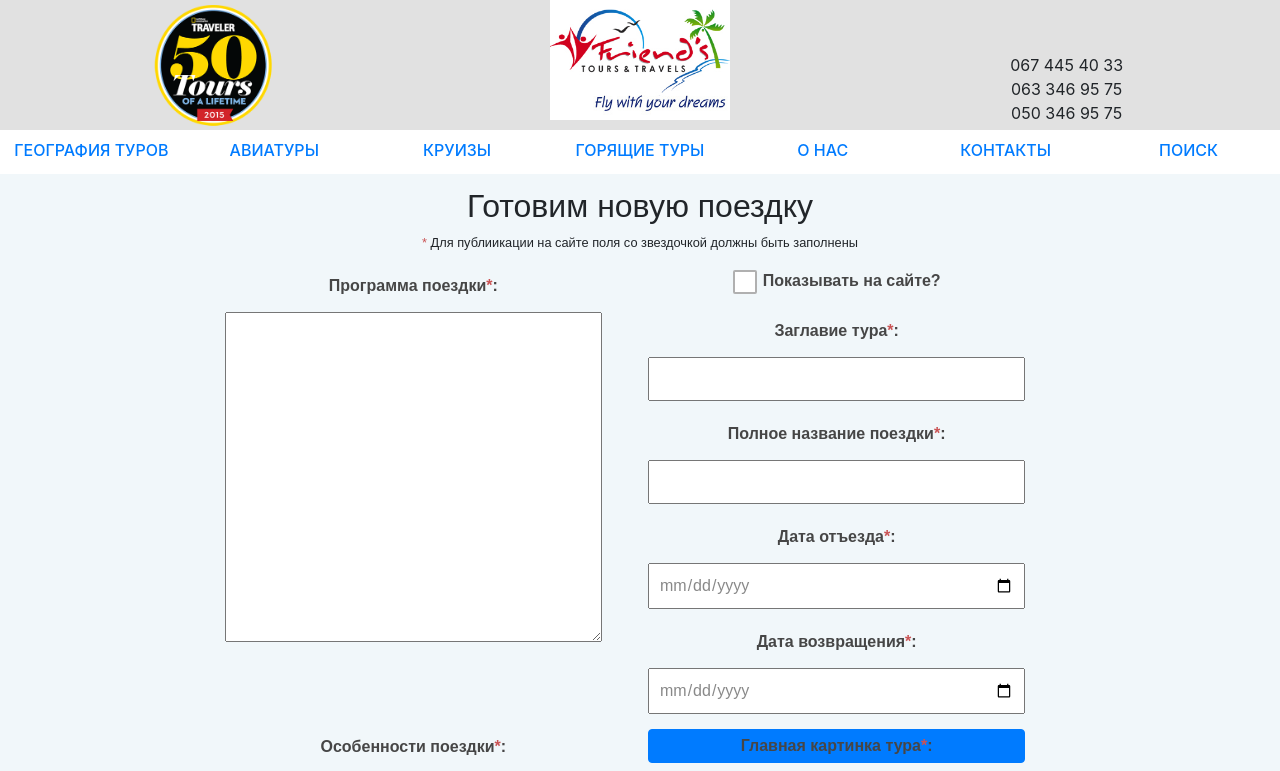
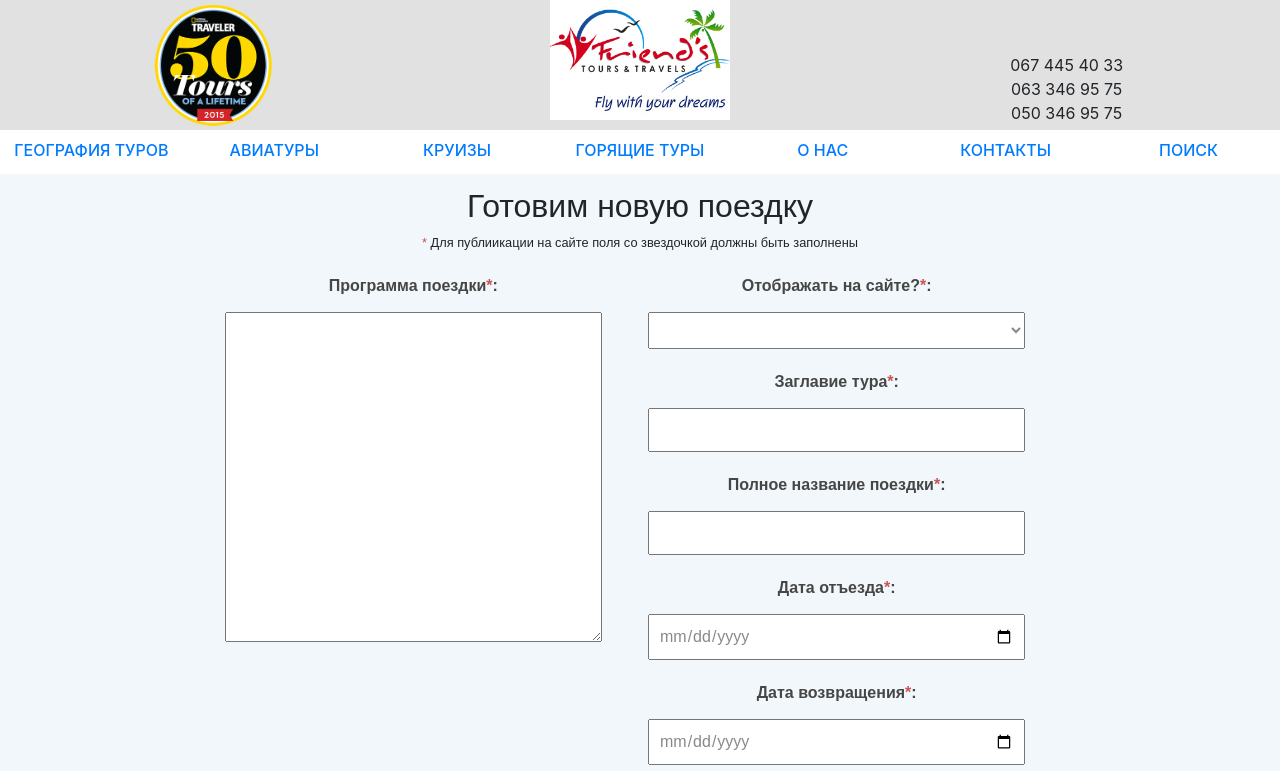
Before and after one commit to mi75/TravelComp_Angular, an Angular app: page /newtour in a window 1280 px wide. Shown: the top 771 px of the page. Built offline with nearby package versions, Linux system fonts and the light colour scheme; no server answers; a web font is replaced by a local one.

Commit message:
Selectable "On main" mode instead of checkboxes

```diff
--- a/dbOperations.js
+++ b/dbOperations.js
@@ -82,7 +82,7 @@ module.exports = {
     },
 
     readTripsOnMainPage: function(callback) {
-        connection.query('SELECT id, title, picFile FROM trips_1 WHERE (`onMain` = "1") ORDER BY id DESC', function(err, result) {
+        connection.query('SELECT id, title, picFile FROM trips_1 WHERE (`onMain` = "в слайдере на главной") ORDER BY id DESC', function(err, result) {
             if (err) {
                 callback(err, null);
             } else {
@@ -154,7 +154,7 @@ module.exports = {
             if (err) {
                 callback(err);
             } else {
-                connection.query('UPDATE trips_1 SET `onMain` = "false", `dateOfDel` = ? WHERE id = ?', [dateOfDel, delRowId], function(err, result) {
+                connection.query('UPDATE trips_1 SET `onMain` = "нет (не готов)", `dateOfDel` = ? WHERE id = ?', [dateOfDel, delRowId], function(err, result) {
                     if (err) {
                         callback(err);
                     } else {
--- a/src/app/admin-tours/admin-tours.component.html
+++ b/src/app/admin-tours/admin-tours.component.html
@@ -35,8 +35,7 @@
               <td>{{tour.fullTripName}}</td>
               <td>{{tour.picName}}</td>
               <td>{{tour.picFile}}</td>
-              <td *ngIf="tour.onMain ==1; else writeNo">да</td>
-                <ng-template #writeNo><td>нет</td></ng-template>
+              <td>{{tour.onMain}}</td>
               <td>{{tour.startDate | date:'d.MM.y'}}</td>
               <td>{{tour.finishDate | date:'d.MM.y'}}</td>
               <td>{{tour.price}}</td>
--- a/src/app/modal-trip-form/modal-trip-form.component.html
+++ b/src/app/modal-trip-form/modal-trip-form.component.html
@@ -18,10 +18,18 @@
                       </div>
                   </div>
                   <div class="col-sm-6 col-md-4">
-                      <label>
-                          <input type="checkbox"  formControlName="displ">
-                          <span class="pseudocheckbox">Показывать на сайте?</span>
-                        </label>
+                    <div class="f-row">
+                        <label for="how">Отображать на сайте?<span class="req">*</span>:</label><br />
+                        <select formControlName="displ" class="field">
+                          <option></option>
+                          <option value="нет (не готов)">нет (не готов)</option>
+                          <option value="только в общем перечне">только в общем перечне</option>
+                          <option value="в слайдере на главной">в слайдере на главной</option>
+                          <option value="в блоке популярные">в блоке "популярные"</option>
+                          <!-- <option value="в слайдере и в популярных">в слайдере и в популярных</option> -->
+                      </select>
+                        <!-- <validator-message [field]="contactForm.get('how')"></validator-message> -->
+                    </div>
                       <div class="f-row">
                           <label for="title">Заглавие тура<span class="req">*</span>:</label><br />
                           <input type="text" formControlName="title" class="field">
--- a/src/app/modal-trip-form/modal-trip-form.component.ts
+++ b/src/app/modal-trip-form/modal-trip-form.component.ts
@@ -33,7 +33,9 @@ export class ModalTripFormComponent implements OnInit {
       characteristics: this._fb.control('', [
         valid.messageValidator()
       ]),
-      displ: this._fb.control(false),
+      displ: this._fb.control('', [
+        valid.notEmptyValidator()
+      ]),
       title: this._fb.control('', [
         valid.titleValidator()
       ]),
@@ -71,7 +73,7 @@ export class ModalTripFormComponent implements OnInit {
 
     this.editionTourId = tourForEdit.id;
 
-    this.tourForm.controls['displ'].setValue((tourForEdit.onMain === 1));
+    this.tourForm.controls['displ'].setValue(tourForEdit.onMain);
     this.tourForm.controls['program'].setValue(tourForEdit.program);
     this.tourForm.controls['characteristics'].setValue(tourForEdit.characteristics);
     this.tourForm.controls['title'].setValue(tourForEdit.title);
@@ -148,7 +150,7 @@ export class ModalTripFormComponent implements OnInit {
       control.markAsTouched({ onlySelf: true });
     });
 
-    if (this.tourForm.valid || (!this.tourForm.controls.displ.value)) {
+    if (this.tourForm.valid || (this.tourForm.controls.displ.value == 'нет (не готов)')) {
 
       Object.keys(this.tourForm.controls).forEach(field => {
         const control = this.tourForm.get(field);
@@ -185,7 +187,7 @@ export class ModalTripFormComponent implements OnInit {
     this.sendingTrip.emit();
 
     this.tourForm.reset({
-      displ: false,
+      displ: '',
       program: '',
       characteristics: '',
       title: '',
--- a/src/app/new-tour/new-tour.component.html
+++ b/src/app/new-tour/new-tour.component.html
@@ -12,10 +12,18 @@
               </div>
           </div>
           <div class="col-sm-6 col-md-4">
-              <label>
-                  <input type="checkbox"  formControlName="displ" checked>
-                  <span class="pseudocheckbox">Показывать на сайте?</span>
-                </label>
+            <div class="f-row">
+                <label for="how">Отображать на сайте?<span class="req">*</span>:</label><br />
+                <select formControlName="displ" class="field">
+                  <option></option>
+                  <option value="нет (не готов)">нет (не готов)</option>
+                  <option value="только в общем перечне">только в общем перечне</option>
+                  <option value="в слайдере на главной">в слайдере на главной</option>
+                  <option value="в блоке популярные">в блоке "популярные"</option>
+                  <!-- <option value="в слайдере и в популярных">в слайдере и в популярных</option> -->
+              </select>
+                <!-- <validator-message [field]="contactForm.get('how')"></validator-message> -->
+            </div>
               <div class="f-row">
                   <label for="title">Заглавие тура<span class="req">*</span>:</label><br />
                   <input type="text" formControlName="title" class="field">
--- a/src/app/new-tour/new-tour.component.ts
+++ b/src/app/new-tour/new-tour.component.ts
@@ -35,7 +35,9 @@ export class NewTourComponent implements OnInit {
       characteristics: this._fb.control('', [
         valid.messageValidator()
       ]),
-      displ: this._fb.control(false),
+      displ: this._fb.control('', [
+        valid.notEmptyValidator()
+      ]),
       title: this._fb.control('', [
         valid.titleValidator()
       ]),
@@ -94,7 +96,7 @@ export class NewTourComponent implements OnInit {
       control.markAsTouched({ onlySelf: true });
     });
 
-    if (this.tourForm.valid || (!this.tourForm.controls.displ.value)) {
+    if (this.tourForm.valid || (this.tourForm.controls.displ.value == 'нет (не готов)')) {
 
       Object.keys(this.tourForm.controls).forEach(field => {
         const control = this.tourForm.get(field);
@@ -114,8 +116,8 @@ export class NewTourComponent implements OnInit {
       if (!newTourData.get('featureIds')) {
         alert('Обязательно отметьте, что включено!');
       } else {
-        if (!newTourData.get('picture') && (this.tourForm.controls.displ.value)) {
-          alert('Для публиикации на сайте необходима картинка!');
+        if (!newTourData.get('picture') && (this.tourForm.controls.displ.value !== 'нет (не готов)')) {
+          alert('Для публикации на сайте необходима картинка!');
         } else {
           this.apiCall.postData('api/trips/create', newTourData)
           .subscribe(
@@ -132,7 +134,7 @@ export class NewTourComponent implements OnInit {
   onSuccess() {
 
     this.tourForm.reset({
-      displ: true,
+      displ: '',
       program: '',
       characteristics: '',
       title: '',
--- a/src/app/trip-format.ts
+++ b/src/app/trip-format.ts
@@ -4,7 +4,7 @@ export class tripFormat {
   fullTripName: string;
   picName: string;
   picFile: string;
-  onMain: number;
+  onMain: string;
   startDate: string;
   finishDate: string;
   price: string;
```
Also changed, not shown: 1 other file (tests, documents, lock files or other folders).
